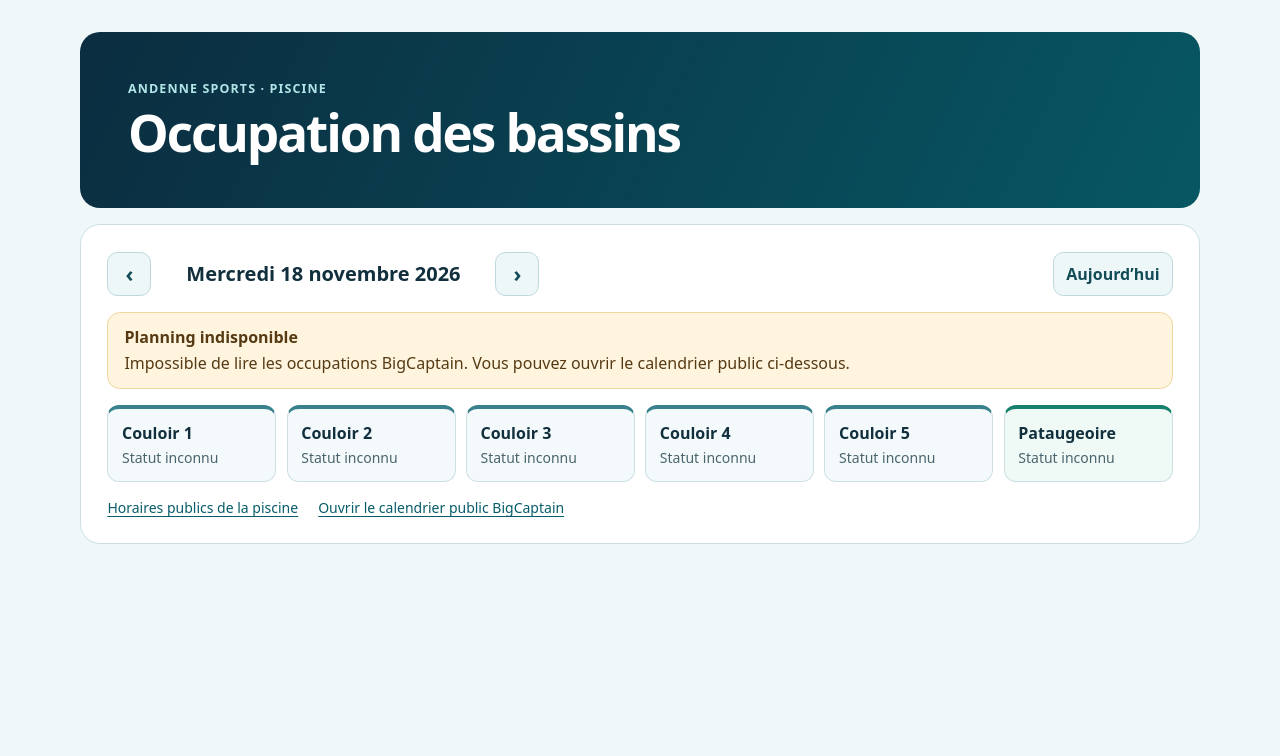
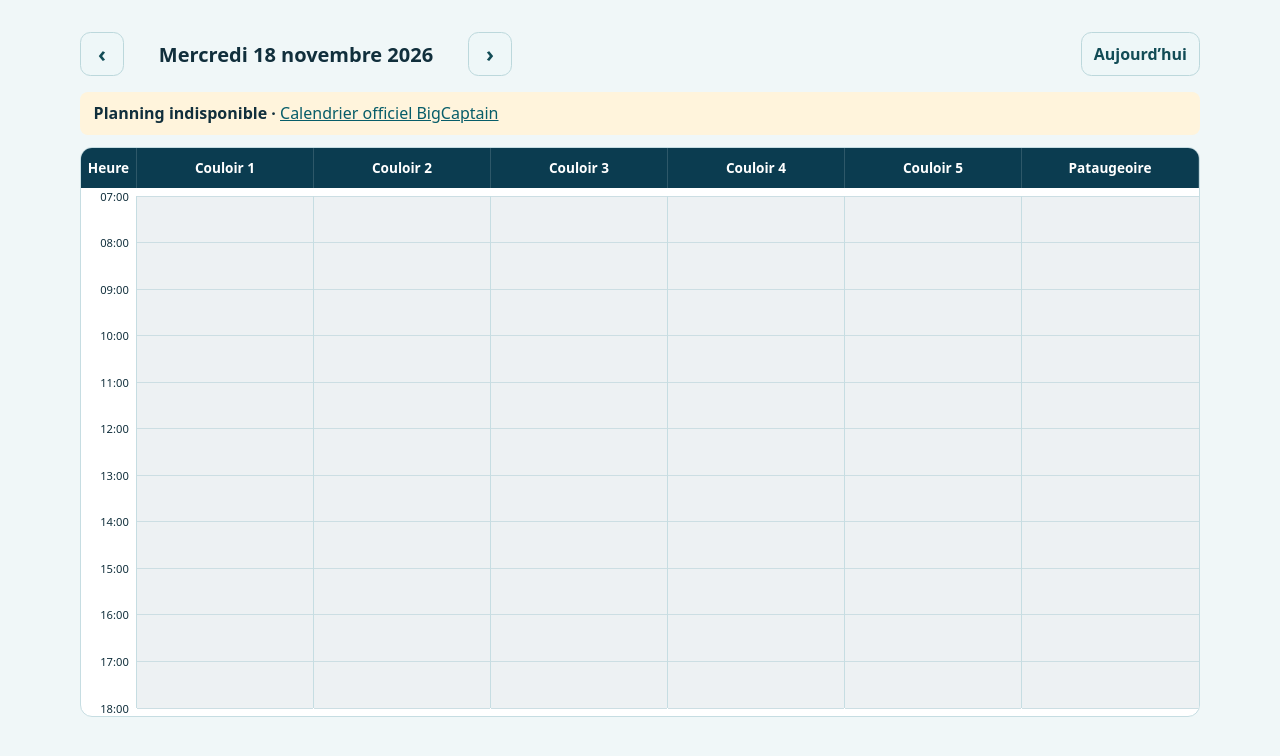
Before and after one commit to AndenneArena/andenne-piscine, a plain HTML site: page index.html in a window 1280 px wide. Drawn offline with Linux system fonts and the light colour scheme; no server answers.

Commit message:
Refactor index.html by removing header and footer
Removed header and footer elements, updated section and notice styles, and modified JavaScript for rendering occupancy.

```diff
--- a/index.html
+++ b/index.html
@@ -15,21 +15,6 @@
     * { box-sizing: border-box; }
     body { margin: 0; }
     main { max-width: 74rem; margin: auto; padding: clamp(.75rem, 3vw, 2rem); }
-    header {
-      padding: clamp(1.25rem, 5vw, 3rem);
-      color: white;
-      background: linear-gradient(115deg, #0b2d40, #075763);
-      border-radius: 1.25rem;
-    }
-    header p { margin: 0 0 .5rem; color: #b2e5e8; font-weight: 700; letter-spacing: .09em; text-transform: uppercase; font-size: .78rem; }
-    h1 { margin: 0; font-size: clamp(1.65rem, 5vw, 3.2rem); line-height: 1.08; letter-spacing: -.04em; }
-    section {
-      margin-top: 1rem;
-      padding: clamp(.9rem, 3vw, 1.65rem);
-      border: 1px solid #cbdfe3;
-      border-radius: 1.25rem;
-      background: white;
-    }
     .toolbar, .navigation { display: flex; align-items: center; gap: .55rem; }
     .toolbar[hidden] { display: none; }
     .toolbar { justify-content: space-between; flex-wrap: wrap; margin-bottom: 1rem; }
@@ -51,41 +36,29 @@
     .navigation button { flex: none; font-size: 1.35rem; line-height: 1; }
     #date { flex: 1; text-align: center; margin: 0; font-size: clamp(.95rem, 2.5vw, 1.25rem); }
     #date::first-letter { text-transform: uppercase; }
-    .notice { background: #fff5df; border: 1px solid #f0d8a1; border-radius: .8rem; color: #563a13; padding: .85rem 1rem; }
-    .notice p { margin: .25rem 0 0; }
-    .notice[data-state="ready"] { background: #eff9f5; border-color: #bfdfd4; color: #194a3e; }
-    .resources {
-      display: grid;
-      grid-template-columns: repeat(auto-fit, minmax(min(100%, 9rem), 1fr));
-      gap: .65rem;
-      list-style: none;
-      padding: 0;
-      margin: 1rem 0;
-    }
-    .resources li { padding: .85rem; border: 1px solid #cde0e4; border-top: .25rem solid #39818d; border-radius: .75rem; background: #f4fafb; }
-    .resources li:last-child { border-top-color: #15816c; background: #eff9f5; }
-    .resources h3 { margin: 0 0 .25rem; font-size: 1rem; }
-    .resources p { margin: 0; color: #4a646e; font-size: .875rem; }
-    .slots { display: grid; gap: .35rem; list-style: none; margin: .5rem 0 0; padding: 0; }
-    .resources .slots li { background: #e1f0f4; border: 0; padding: .35rem .45rem; font-size: .85rem; }
-    footer { display: flex; gap: .4rem 1.25rem; flex-wrap: wrap; color: #4a646e; font-size: .875rem; }
-    a { color: #075d69; text-underline-offset: .18em; }
-    @media (max-width: 37rem) {
-      .navigation { max-width: none; }
-      .resources { grid-template-columns: repeat(2, minmax(0, 1fr)); }
-    }
-    @media (max-width: 19rem) {
-      .resources { grid-template-columns: 1fr; }
-    }
+    .notice { margin: 0 0 .75rem; padding: .65rem .85rem; background: #fff4dc; border-radius: .5rem; }
+    a { color: #075d69; }
+    .scroller { overflow: auto; border: 1px solid #c6dde2; border-radius: .75rem; background: white; }
+    .board { min-width: 39rem; }
+    .grid { display: grid; grid-template-columns: 3.5rem repeat(6, minmax(0, 1fr)); }
+    .heads { color: white; background: #0b3c50; font-weight: 700; text-align: center; font-size: .85rem; }
+    .heads span { padding: .65rem .2rem; border-right: 1px solid #ffffff25; }
+    .timeline { height: 32rem; margin: .5rem 0; }
+    .axis, .lane { position: relative; border-right: 1px solid #c6dde2; }
+    .lane { background: #f0faf9; }
+    .timeline[data-state="error"] .lane, .timeline[data-state="loading"] .lane { background: #edf1f3; }
+    .tick { position: absolute; font-size: .7rem; font-variant-numeric: tabular-nums; }
+    .axis .tick { right: .45rem; transform: translateY(-50%); }
+    .lane .tick { width: 100%; border-top: 1px solid #ccdee3; }
+    .block { position: absolute; inset-inline: 2px; display: grid; place-items: center; overflow: hidden; border-radius: .25rem; background: #156c85; color: white; font-weight: 650; font-size: .72rem; }
+    .block.short { color: transparent; }
+    .lane:last-child { border: 0; background-color: #ebf7f9; }
+    @media (max-width: 42rem) { .board { min-width: 34rem; } }
   </style>
 </head>
 <body>
   <main>
-    <header>
-      <p>Andenne Sports · Piscine</p>
-      <h1>Occupation des bassins</h1>
-    </header>
-    <section aria-label="Planning journalier">
+    <section aria-label="Planning journalier de la piscine">
       <div class="toolbar" id="toolbar" hidden>
         <div class="navigation">
           <button type="button" id="previous" aria-label="Jour précédent">‹</button>
@@ -96,24 +69,16 @@
       </div>
       <div class="notice" role="status" id="notice">
         <strong id="status">Planning indisponible</strong>
-        <p id="detail">Le chargement des occupations nécessite JavaScript.</p>
+        <a id="fallback" href="https://rca-andennaise.big-captain.com/public/calendar/230?resources_id=5747&amp;resources_id=6013&amp;resources_id=6014&amp;resources_id=6015&amp;resources_id=6016&amp;resources_id=6017&amp;resources_id=6018&amp;hideFilters=true&amp;showResourceNameAsTitle=true" target="_blank" rel="noopener">Calendrier officiel BigCaptain</a>
       </div>
-      <ul class="resources" aria-label="Espaces de la piscine">
-        <li><h3>Couloir 1</h3><p>Statut inconnu</p></li>
-        <li><h3>Couloir 2</h3><p>Statut inconnu</p></li>
-        <li><h3>Couloir 3</h3><p>Statut inconnu</p></li>
-        <li><h3>Couloir 4</h3><p>Statut inconnu</p></li>
-        <li><h3>Couloir 5</h3><p>Statut inconnu</p></li>
-        <li><h3>Pataugeoire</h3><p>Statut inconnu</p></li>
-      </ul>
-      <div id="general" hidden>
-        <h3>Piscine · occupations générales</h3>
-        <ul class="slots" id="general-slots"></ul>
+      <div class="scroller" tabindex="0" role="region" aria-label="Planning par couloir, défilement horizontal sur mobile">
+        <div class="board">
+          <div class="grid heads">
+            <span>Heure</span><span>Couloir 1</span><span>Couloir 2</span><span>Couloir 3</span><span>Couloir 4</span><span>Couloir 5</span><span>Pataugeoire</span>
+          </div>
+          <div class="grid timeline" id="timeline" data-state="error"></div>
+        </div>
       </div>
-      <footer>
-        <a href="https://www.andennesports.be/fr/shop-en-ligne" target="_blank" rel="noopener">Horaires publics de la piscine</a>
-        <a href="https://rca-andennaise.big-captain.com/public/calendar/230?resources_id=5747&amp;resources_id=6013&amp;resources_id=6014&amp;resources_id=6015&amp;resources_id=6016&amp;resources_id=6017&amp;resources_id=6018&amp;hideFilters=true&amp;showResourceNameAsTitle=true" target="_blank" rel="noopener">Ouvrir le calendrier public BigCaptain</a>
-      </footer>
     </section>
   </main>
   <script>
@@ -133,16 +98,18 @@
     const heading = document.getElementById('date');
     const resourceIds = [6013, 6014, 6015, 6016, 6017, 6018];
     const poolId = 5747;
-    const cards = [...document.querySelectorAll('.resources > li')];
-    const general = document.getElementById('general');
+    const names = ['Couloir 1', 'Couloir 2', 'Couloir 3', 'Couloir 4', 'Couloir 5', 'Pataugeoire'];
+    const timeline = document.getElementById('timeline');
     const status = document.getElementById('status');
-    const detail = document.getElementById('detail');
+    const notice = document.getElementById('notice');
+    const fallback = document.getElementById('fallback');
     let activeRequest;
 
-    function setStatus(state, title, description) {
-      document.getElementById('notice').dataset.state = state;
+    function setStatus(state, title = '') {
+      timeline.dataset.state = state;
+      notice.hidden = state === 'ready';
+      fallback.hidden = state !== 'error';
       status.textContent = title;
-      detail.textContent = description;
     }
 
     async function getBookings(date, signal) {
@@ -191,30 +158,58 @@
       return grouped;
     }
 
-    function slotItems(intervals) {
-      return intervals.map(({ start, end }) => {
-        const item = document.createElement('li');
-        item.textContent = formatTime(start) + '–' + formatTime(end) + ' · Occupé';
-        return item;
+    // These are display windows from Aquavision, not confirmation of public opening.
+    const windows = [[480, 780], [420, 1140], [510, 1260], [420, 1080], [510, 1140], [420, 1140], [720, 1140]];
+
+    function renderOccupancy(date, grouped) {
+      const [from, to] = windows[new Date(date + 'T12:00:00Z').getUTCDay()];
+      const position = value => (value - from) / (to - from) * 100 + '%';
+      const ticks = [from];
+      for (let hour = Math.ceil((from + 20) / 60) * 60; hour <= to - 25; hour += 60) ticks.push(hour);
+      ticks.push(to);
+
+      const columns = [null, ...resourceIds].map((id, index) => {
+        const column = document.createElement('div');
+        column.className = id === null ? 'axis' : 'lane';
+        if (id !== null) {
+          column.setAttribute('role', 'group');
+          column.setAttribute('aria-label', names[index - 1]);
+        }
+        for (const tick of ticks) {
+          const mark = document.createElement('span');
+          mark.className = 'tick';
+          mark.style.top = position(tick);
+          if (id === null) mark.textContent = formatTime(tick);
+          column.append(mark);
+        }
+        if (!grouped || id === null) return column;
+
+        const events = [...grouped.get(id)];
+        if (id !== 6018) events.push(...grouped.get(poolId));
+        events.sort((a, b) => a.start - b.start);
+        const intervals = [];
+        for (const event of events) {
+          const start = Math.max(from, event.start);
+          const end = Math.min(to, event.end);
+          if (end <= start) continue;
+          const last = intervals.at(-1);
+          if (last && start <= last.end) last.end = Math.max(last.end, end);
+          else intervals.push({ start, end });
+        }
+
+        for (const { start, end } of intervals) {
+          const block = document.createElement('span');
+          block.className = (end - start) / (to - from) < .035 ? 'block short' : 'block';
+          block.style.top = position(start);
+          block.style.bottom = (to - end) / (to - from) * 100 + '%';
+          block.textContent = 'Occupé';
+          block.title = formatTime(start) + '–' + formatTime(end) + ' · Occupé';
+          block.setAttribute('aria-label', block.title);
+          column.append(block);
+        }
+        return column;
       });
-    }
-
-    function renderOccupancy(grouped, pending = false) {
-      cards.forEach((card, index) => {
-        card.querySelector('.slots')?.remove();
-        const intervals = grouped?.get(resourceIds[index]);
-        card.querySelector('p').textContent = pending ? 'Chargement…' : !intervals
-          ? 'Statut inconnu' : intervals.length ? 'Occupations confirmées' : 'Aucune occupation confirmée';
-        if (intervals?.length) {
-          const list = document.createElement('ul');
-          list.className = 'slots';
-          list.append(...slotItems(intervals));
-          card.append(list);
-        }
-      });
-      const pool = grouped?.get(poolId) ?? [];
-      general.hidden = pool.length === 0;
-      document.getElementById('general-slots').replaceChildren(...slotItems(pool));
+      timeline.replaceChildren(...columns);
     }
 
     async function loadDate(date) {
@@ -222,17 +217,16 @@
       const request = new AbortController();
       activeRequest = request;
       const timer = setTimeout(() => request.abort(), 15000);
-      setStatus('loading', 'Chargement du planning', 'Consultation du calendrier public BigCaptain.');
-      renderOccupancy(null, true);
+      setStatus('loading', 'Chargement…');
+      renderOccupancy(date);
       try {
         const bookings = await getBookings(date, request.signal);
         if (activeRequest !== request) return;
-        renderOccupancy(occupancyByResource(bookings, date));
-        setStatus('ready', 'Occupations confirmées', 'Vérifiez les horaires publics avant votre visite.');
+        renderOccupancy(date, occupancyByResource(bookings, date));
+        setStatus('ready');
       } catch {
         if (activeRequest !== request) return;
-        renderOccupancy(null);
-        setStatus('error', 'Planning indisponible', 'Impossible de lire les occupations BigCaptain. Vous pouvez ouvrir le calendrier public ci-dessous.');
+        setStatus('error', 'Planning indisponible · ');
       } finally {
         clearTimeout(timer);
       }
```
